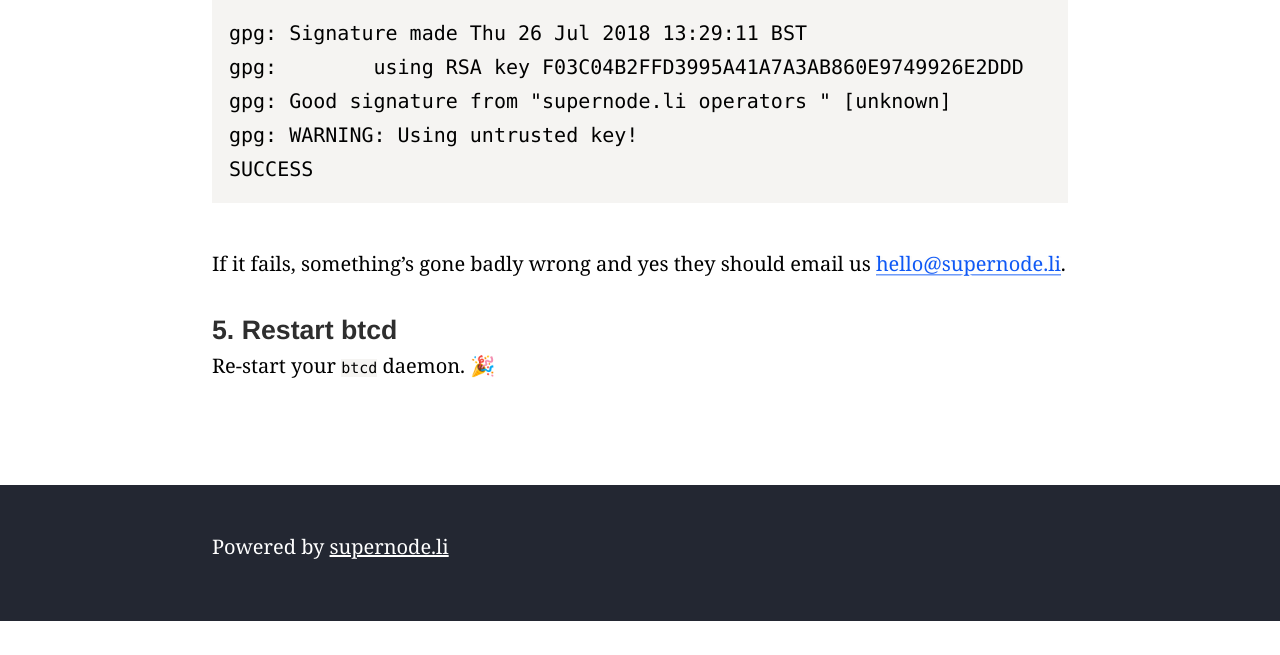
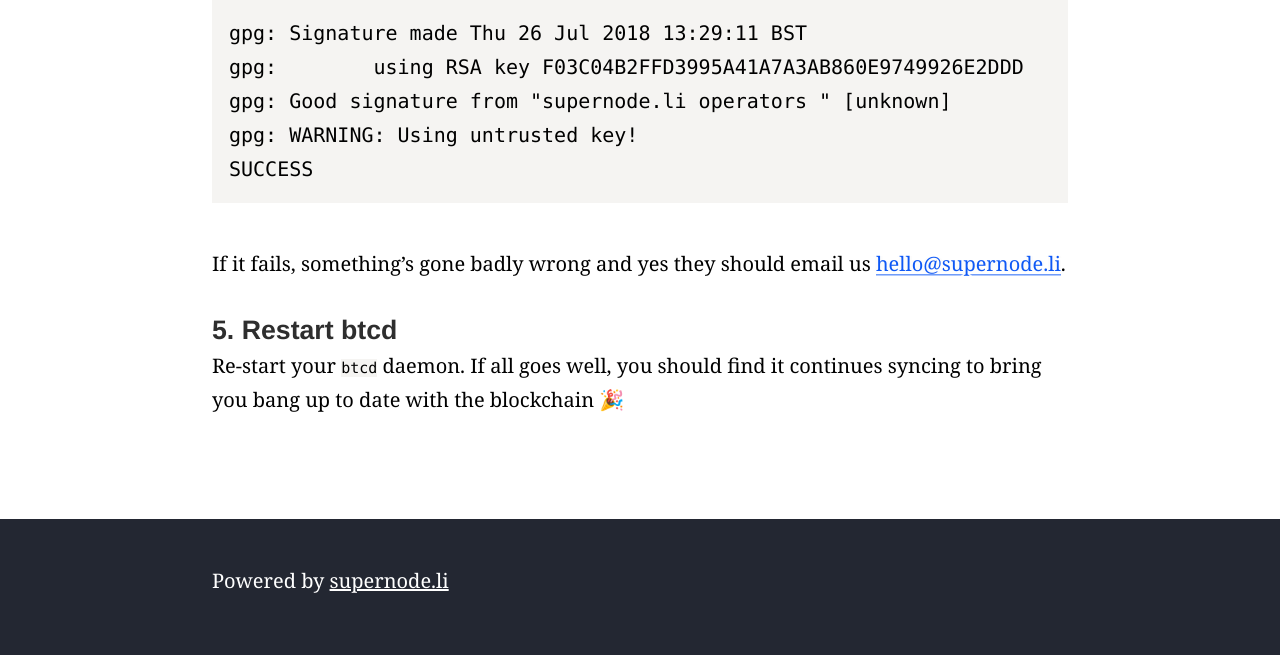
Before and after one commit to fawkesley/supernode-flask, a Flask app: page /thanks/ in a window 1280 px wide. Shown: the part 1992-2647 px from the top of the page. Before the commit the page ends 2613 px from the top, so only its background shows below. Run offline with Flask 2, Linux system fonts and the light colour scheme; some libraries are stand-ins or nearby versions.

Commit message:
Final sync reminder

```diff
--- a/supernode/templates/thanks.html
+++ b/supernode/templates/thanks.html
@@ -83,7 +83,7 @@ SUCCESS</pre>
 
       <h4>5. Restart btcd</h4>
 
-      <p>Re-start your <code>btcd</code> daemon. 🎉</p>
+      <p>Re-start your <code>btcd</code> daemon. If all goes well, you should find it continues syncing to bring you bang up to date with the blockchain 🎉</p>
 
     </section>
 
```
